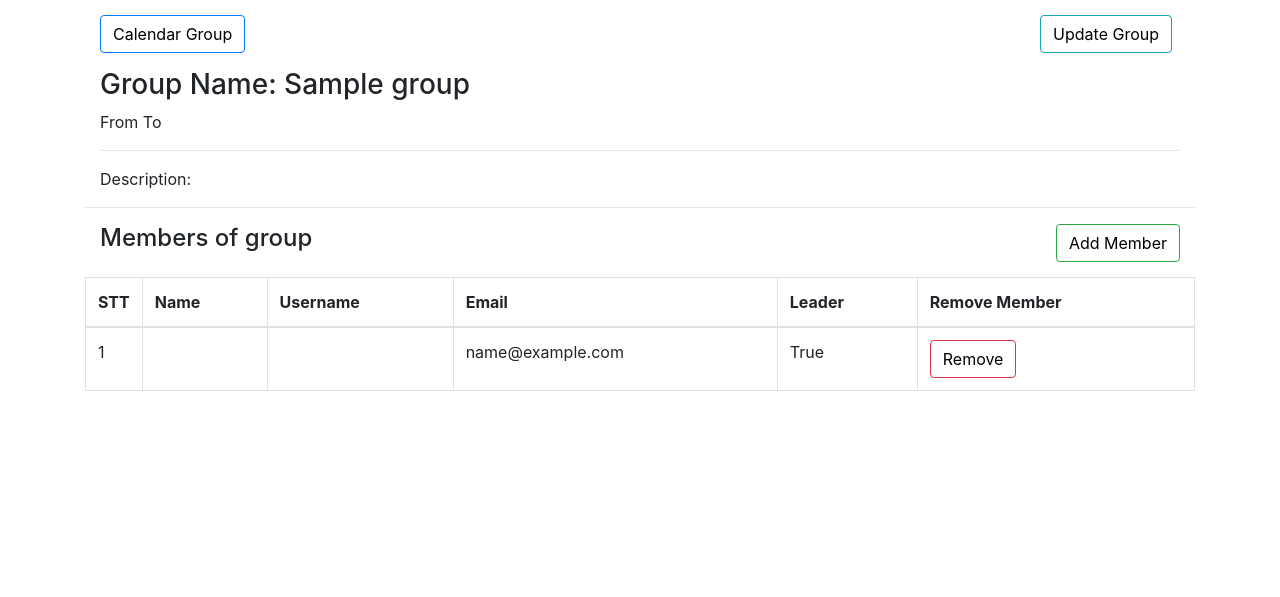
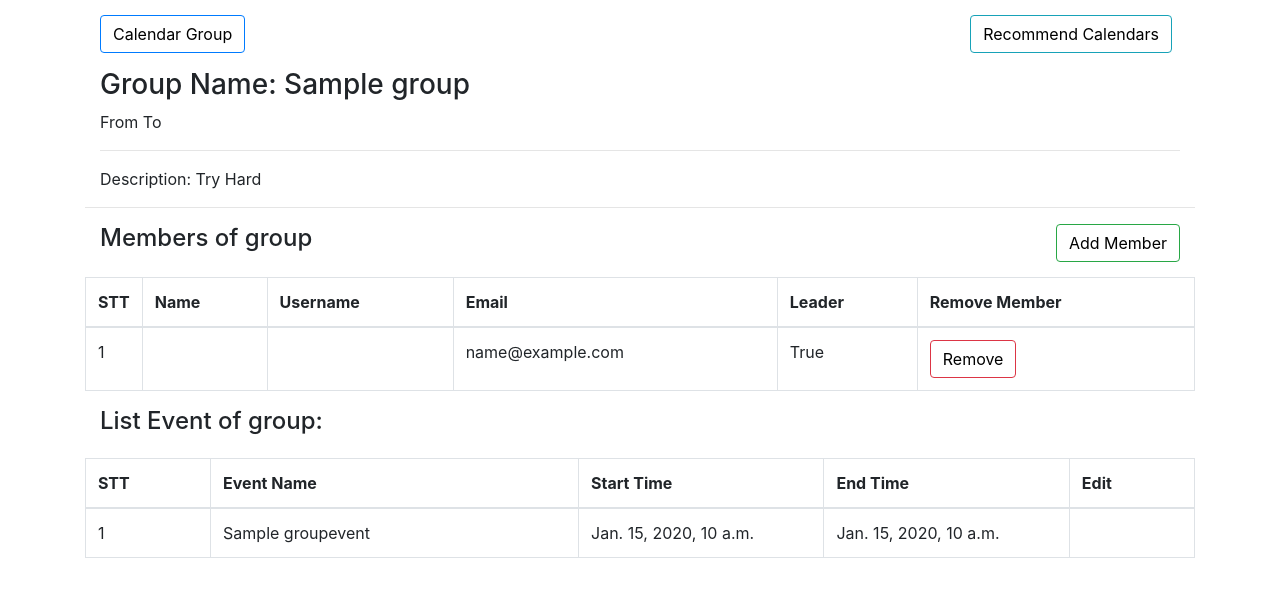
Before and after one commit to greyhub/calendar_manager, a Django app: page /list_detail/groupmember/1/ in a window 1280 px wide. Shown: the top 597 px of the page. Run offline with Django 3.2, Linux system fonts and the light colour scheme; tables that the repository leaves empty hold one stand-in row (values such as "Sample post"); some libraries are stand-ins or nearby versions.

Commit message:
Update templates

```diff
--- a/calendar_manager/templates/base/base.html
+++ b/calendar_manager/templates/base/base.html
@@ -154,7 +154,7 @@
                     </ul>
                 </li>
                 <li>
-                    <a class="app-menu__item" href="#"><i class="app-menu__icon fa fa-file-code-o"></i><span class="app-menu__label">Group Calendar</span></a>
+                    <a class="app-menu__item" href="{% url 'events_calendar:view_group' %}"><i class="app-menu__icon fa fa-file-code-o"></i><span class="app-menu__label">Group Calendar</span></a>
                 </li>
                 <li>
                     <a class="app-menu__item" href="{% url 'events_calendar:load_ctt' %}"><i class="app-menu__icon fa fa-file-code-o"></i><span class="app-menu__label">Integration Ctt</span></a>
--- a/calendar_manager/templates/events_calendar/calendar.html
+++ b/calendar_manager/templates/events_calendar/calendar.html
@@ -113,7 +113,7 @@
           // bangladesh Holidays
           // events: 'bn.bd#holiday@group.v.calendar.google.com',
           eventClick: function(arg) {
-            if (confirm('Are you sure you want to delete this event?')) {
+            if (confirm('Show information detail?')) {
               arg.event.remove()
             }
           },
--- a/calendar_manager/templates/list_detail_group.html
+++ b/calendar_manager/templates/list_detail_group.html
@@ -7,15 +7,15 @@ Event Details
 {% block content %}
     <div class="container">
         <div class="clearfix">
-            <a class="btn btn-primary left" href="{% url 'events_calendar:calendar' %}"> Calendar Group </a>
-            <a class="btn btn-info right mr-2" href=""> Update Group </a>
+            <a class="btn btn-primary left" href="{% url 'events_calendar:calendar_group_member' group.id %}"> Calendar Group </a>
+            <a class="btn btn-info right mr-2" href=""> Recommend Calendars </a>
         </div>
 
         <div class="clearfix">
             <h3>Group Name: {{ group.name }}</h3>
             <p>From <span style="color: gray;"></span> To <span style="color: gray;"></span></p>
             <hr>
-            <p>Description: </p>
+            <p>Description: Try Hard</p>
         </div>
         <hr>
         <div class="clearfix">
@@ -42,11 +42,38 @@ Event Details
                     <td>{{ member.user.email}}</td>
                     <td>{{ member.is_leader }}</td>
                     <td>
-                        <a class="btn btn-danger" href="{% url 'events_calendar:remove_event' member.id %}">Remove</a>
+                        <a class="btn btn-danger" href="{% url 'events_calendar:remove_member_group' member.id %}">Remove</a>
                     </td>
                 </tr>
                 {% endfor %}
               </tbody>
         </table>
+
+        <div class="clearfix">
+            <h4 class="left">List Event of group:</h4>
+        </div>
+        <table class="table table-hover table-bordered dataTable no-footer" id="sampleTable" role="grid" aria-describedby="sampleTable_info">
+            <thead>
+                <tr role="row">
+                    <th class="sorting_asc" tabindex="0" aria-controls="sampleTable" rowspan="1" colspan="1" aria-sort="ascending" aria-label="Name: activate to sort column descending" style="width: 102.102px;">STT</th>
+                    <th href="#" class="sorting" tabindex="0" aria-controls="sampleTable" rowspan="1" colspan="1" aria-label="Position: activate to sort column ascending" style="width: 300.312px;">Event Name</th>
+                    <th class="sorting" tabindex="0" aria-controls="sampleTable" rowspan="1" colspan="1" aria-label="Office: activate to sort column ascending" style="width: 200.281px;">Start Time</th>
+                    <th class="sorting" tabindex="0" aria-controls="sampleTable" rowspan="1" colspan="1" aria-label="Age: activate to sort column ascending" style="width: 200.281px;">End Time</th>
+                    <th class="sorting" tabindex="0" aria-controls="sampleTable" rowspan="1" colspan="1" aria-label="Age: activate to sort column ascending" style="width: 102.141px;">Edit</th>
+                </tr>
+            </thead>
+            <tbody>
+                {% for event in list_event %}
+                    <tr role="row" class="odd">
+                        <td class="sorting_1">{{ forloop.counter }}</td>
+                        <td>{{ event.title }}</td>
+                        <td>{{ event.start_time }}</td>
+                        <td>{{ event.end_time }}</td>
+
+                    </tr>
+                {% endfor %}
+            </tbody>
+        </table>
+
     </div>
 {% endblock %}
--- a/calendar_manager/templates/view_group.html
+++ b/calendar_manager/templates/view_group.html
@@ -29,15 +29,14 @@
                                         <tr role="row">
                                             <th class="sorting_asc" tabindex="0" aria-controls="sampleTable" rowspan="1" colspan="1" aria-sort="ascending" aria-label="Name: activate to sort column descending" style="width: 261.641px;">SL</th>
                                             <th class="sorting" tabindex="0" aria-controls="sampleTable" rowspan="1" colspan="1" aria-label="Position: activate to sort column ascending" style="width: 417.312px;">Group Name</th>
-                                            <th class="sorting" tabindex="0" aria-controls="sampleTable" rowspan="1" colspan="1" aria-label="Office: activate to sort column ascending" style="width: 189.281px;">Edit</th>
+
                                         </tr>
                                     </thead>
                                     <tbody>
                                         {% for group in groups %}
                                             <tr role="row" class="odd">
                                                 <td class="sorting_1">{{ forloop.counter }}</td>
-                                                <td>{{ group.name }}</td>
-                                                <td>Edit information</td>
+                                                <td ><a style='color: blue;' href="{% url 'events_calendar:list_detail_groupmember' group.id %}"><div style="height:100%;width:100%">{{ group.name }}</div></td>
                                             </tr>
                                         {% endfor %}
                                     </tbody>
```
Also changed, not shown: calendar_manager/templates/group_calendar/calendar.html (+4 -3 lines).
